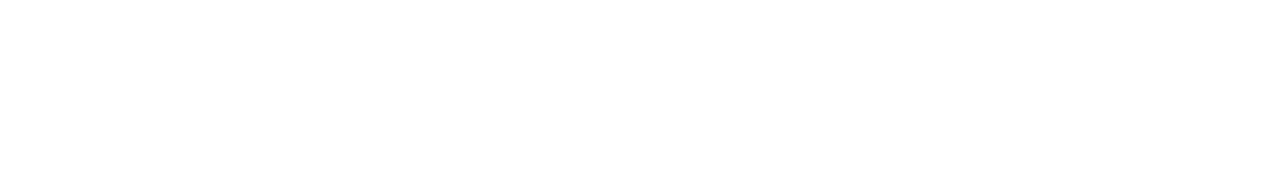
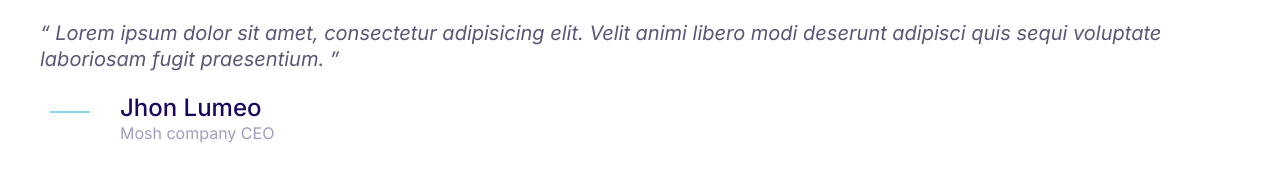
Before and after one commit to anshu2298/moshified, a plain HTML site: page index.html in a window 1280 px wide. Drawn offline with Linux system fonts and the light colour scheme.

Commit message:
styles for quotes

```diff
--- a/css/styles.css
+++ b/css/styles.css
@@ -4,9 +4,10 @@
     --color-accent: #ff3400;
     --color-headings: #1b0760;
     --color-body: #918ca4;
+    --color-body-darker: #5c5577;
     --color-border: #ccc;
     --border-radius: 30px;
-  }
+      }
 
   *,
   *::after,
@@ -360,7 +361,7 @@
       font-size: 1.7rem;
     }
   }
-
+/* media objets */
   .media{
     display: flex;
   }
@@ -376,3 +377,52 @@
   .media__image{
     margin: 1rem;
   }
+
+  /* quote */
+
+  .quote{
+    font-size: 3rem;
+    font-style: italic;
+    color: var(--color-body-darker);
+    line-height: 1.3;
+  }
+
+  .quote__text::before{
+    content: open-quote;
+  }
+
+  .quote__text::after{
+    content: close-quote;
+  }
+
+  .quote__author{
+    font-size: 3rem;
+    font-weight: 500;
+    font-style: normal;
+    margin-bottom: 0;
+  }
+
+  .quote__company{
+    opacity: 0.4;
+    font-size: 2rem;
+    color: var(--color-headings);
+    font-style: normal;
+  }
+
+  .quote__line{
+    position: relative;
+    bottom: 10px;
+
+  }
+
+  @media screen and (min-width: 1024px){
+    .quote{
+        font-size: 2rem;
+    }
+    .quote__author{
+        font-size: 2.4rem;
+    }
+    .quote__company{
+        font-size: 1.6rem;
+    }
+  }
--- a/index.html
+++ b/index.html
@@ -13,5 +13,28 @@
     <link rel="stylesheet" href="css/normalize.css".css"> <link rel="stylesheet"
     href="css/styles.css".css">
   </head>
-  <body></body>
+  <body>
+    <blockquote class="quote">
+      <p class="quote__text">
+        Lorem ipsum dolor sit amet, consectetur adipisicing elit. Velit animi
+        libero modi deserunt adipisci quis sequi voluptate laboriosam fugit
+        praesentium.
+      </p>
+      <footer>
+        <div class="media">
+          <div class="media__image">
+          </svg><svg class="icon icon--primary quote__line">
+            <use xlink:href="images/sprite.svg#line"></use>
+            </svg>
+          </div>
+          <div class="media__body">
+            <h3 class="media__title quote__author">Jhon Lumeo</h3>
+            <p class="quote__company">
+              Mosh company CEO
+            </p>
+          </div>
+        </div>
+      </footer>
+    </blockquote>
+  </body>
 </html>
```
